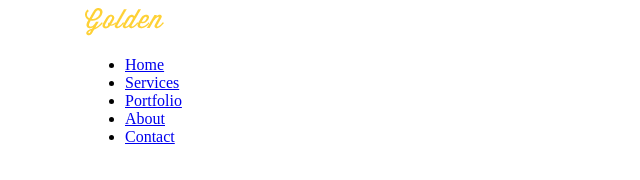
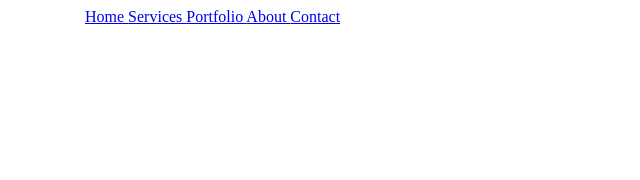
Before and after one commit to truepiotrek/zadanie-final-npm, a website: page index.html in a window 1280 px wide. Shown: the whole page, without its empty margins (0-640 px from the left). Drawn offline with nearby package versions, Linux system fonts and the light colour scheme; files that its build step writes are made by us from their sources.

Commit message:
restructure nav layout

```diff
--- a/index.html
+++ b/index.html
@@ -7,39 +7,30 @@
         <link rel="stylesheet" href="https://cdnjs.cloudflare.com/ajax/libs/font-awesome/5.9.0/css/all.min.css">
         <link href="https://fonts.googleapis.com/css?family=Montserrat|Roboto+Slab&display=swap" rel="stylesheet">
         <link rel="stylesheet" href="vendor/bootstrap-grid.css" integrity="sha384-MCw98/SFnGE8fJT3GXwEOngsV7Zt27NXFoaoApmYm81iuXoPkFOJwJ8ERdknLPMO" crossorigin="anonymous">
-        <link rel="stylesheet" href="style.css">
+        <link rel="stylesheet" href="css/style.css">
     </head>
     <body>
         <nav class="navigation">
             <div class="container">
-                <img src="images/Logo-Treehouse.png" alt="logo">
-                <ul>
-                    <li>
+                <div class="row">
+                    <div class="col-md-6">
                         <a href="#">
                             Home
                         </a>
-                    </li>
-                    <li>
                         <a href="#">
                             Services
                         </a>
-                    </li>
-                    <li>
                         <a href="#">
                             Portfolio
                         </a>
-                    </li>
-                    <li>
                         <a href="#">
                             About
                         </a>
-                    </li>
-                    <li>
-                            <a href="#">
-                                Contact
-                            </a>
-                        </li>
-                </ul>
+                         <a href="#">
+                            Contact
+                        </a>
+                    </div>
+                </div>
             </div>
         </nav>
     </body>
--- a/sass/style.scss
+++ b/sass/style.scss
@@ -1,2 +1,6 @@
 $font-text: 'Montserrat', sans-serif;
 $font-header: 'Roboto Slab', serif;
+
+.navigation {
+    display: flex;
+}
```
Also changed, not shown: css/style.css, 1 other file.
